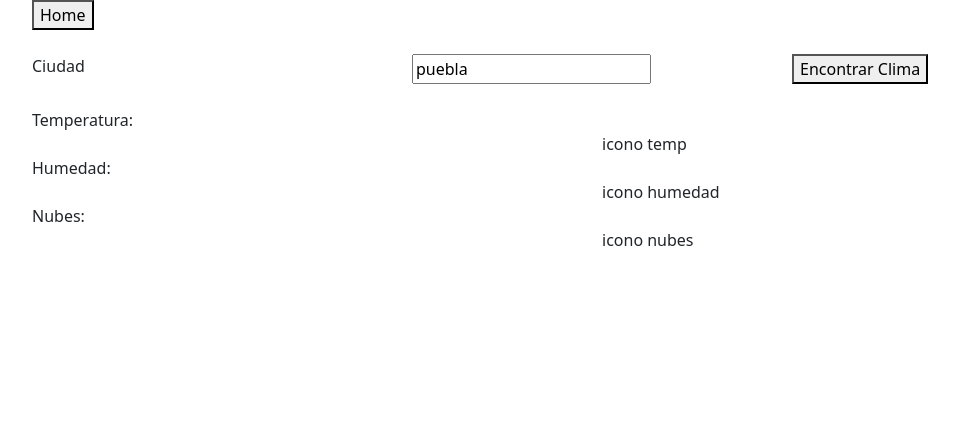
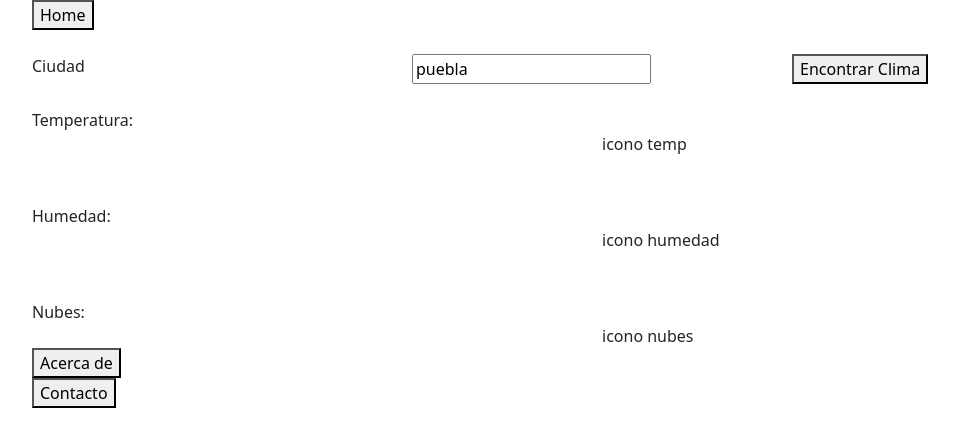
Before and after one commit to JesusRodriguezR/DAWPrimerParcial, a plain HTML site: page Index.html in a window 1280 px wide. Shown: the whole page, without its empty margins (50-1009 px from the left). Drawn offline with nearby package versions, Linux system fonts and the light colour scheme.

Commit message:
add buttons home,acercade #1

```diff
--- a/Index.html
+++ b/Index.html
@@ -12,7 +12,7 @@
 
     <div class="container">
         <div class="row">
-            <div class="col-sm"><button>Home</button></div>
+            <div class="col-sm"><button id="home">Home</button></div>
         </div>
     </div>
     <br>
@@ -32,17 +32,26 @@
             <div>Temperatura:</div><div class = "col-sm" id = "temperatura"></div>
             <div class = "col-sm" id = "i1">icono temp</div>
         </div>
+        <br><br>
         <div class = "row">
             <div>Humedad:</div><div class = "col-sm" id = "humedad"></div>
             <div class = "col-sm" id = "i2">icono humedad</div>
         </div>
+        <br><br>
         <div class = "row">
             <div>Nubes:</div><div class = "col-sm" id = "nubes"></div>
             <div class = "col-sm" id = "i3">icono nubes</div>
         </div>
     </div>
 
-
+    <div class = "container">
+        <div class="row">
+            <div class="col-sm"><button id="acercade">Acerca de</button></div>
+        </div>
+        <div class="row">
+            <div class="col-sm"><button id ="contacto">Contacto</button></div>
+        </div>
+    </div>
 
 
 </body>
```
